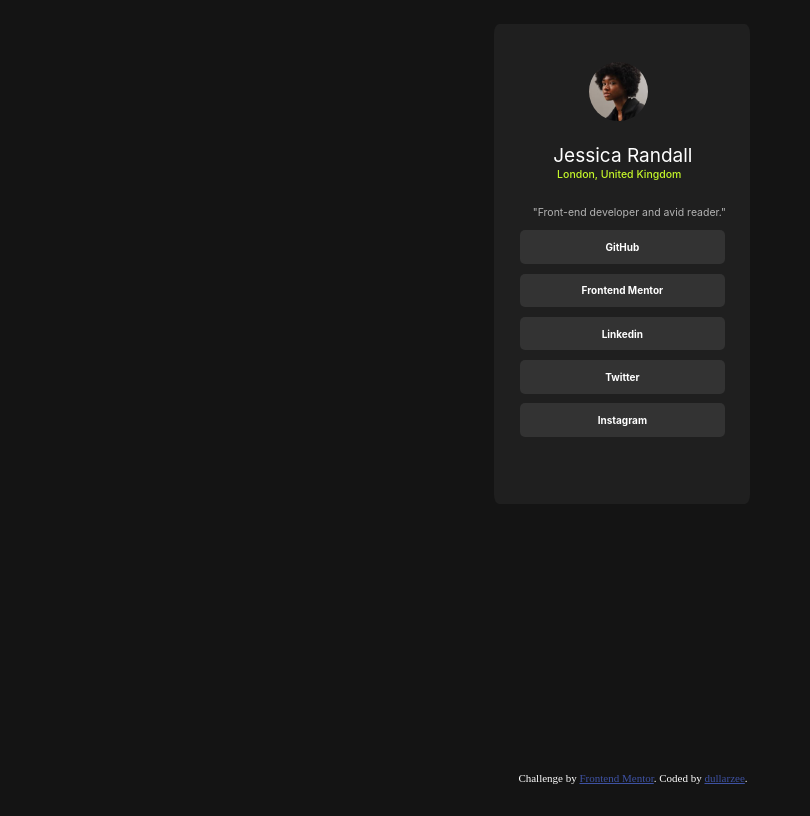
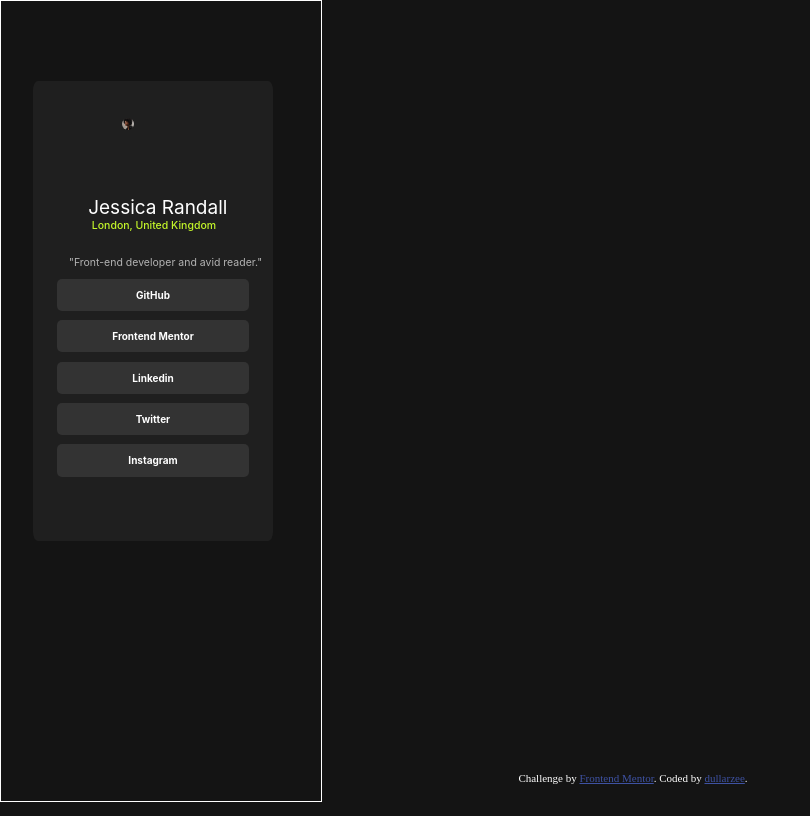
Before and after one commit to dullarzee/socialLinksProfile, a plain HTML site: page index.html in a window 1280 px wide. Shown: the whole page, without its empty margins (0-810 px from the left). Drawn offline with Linux system fonts and the light colour scheme.

Commit message:
second commit for this socials card

```diff
--- a/index.html
+++ b/index.html
@@ -1,5 +1,5 @@
 <!DOCTYPE html>
-<html lang="en-NG">
+<html class="body" lang="en-NG">
 <head>
   <meta charset="UTF-8">
   <meta name="viewport" content="width=device-width, initial-scale=1.0"> <!-- displays site properly based on user's device -->
@@ -16,7 +16,7 @@
     .attribution a { color: hsl(228, 45%, 44%); }
   </style>
 </head>
-<body class="body">
+<body >
 
 
   <div class="div">
--- a/socialCss.css
+++ b/socialCss.css
@@ -1,26 +1,28 @@
 .body{
-    width:100vw;
-    height:100vh;
+    width:320px;
+    height:100%;
+    background-color: hsl(0, 0%, 8%);
+    border:1px solid;
+    border-color: white;
     position:relative;
-    background-color: hsl(0, 0%, 8%);
-
 }
 
 
 
 .div{
-    width:20%;
-    height:480px;
+    width:75%;
+
+    height:460px;
     border-radius: 2%;
     background-color: hsl(0, 0%, 12%);
     position:absolute;
-    top:2%;
-    left:38%;
+    top:10%;
+    left:10%;
 
 }
 
 .img{
-    width:23%;
+    width:5%;
     position:absolute;
     top:8%;
     left:37%;
```
